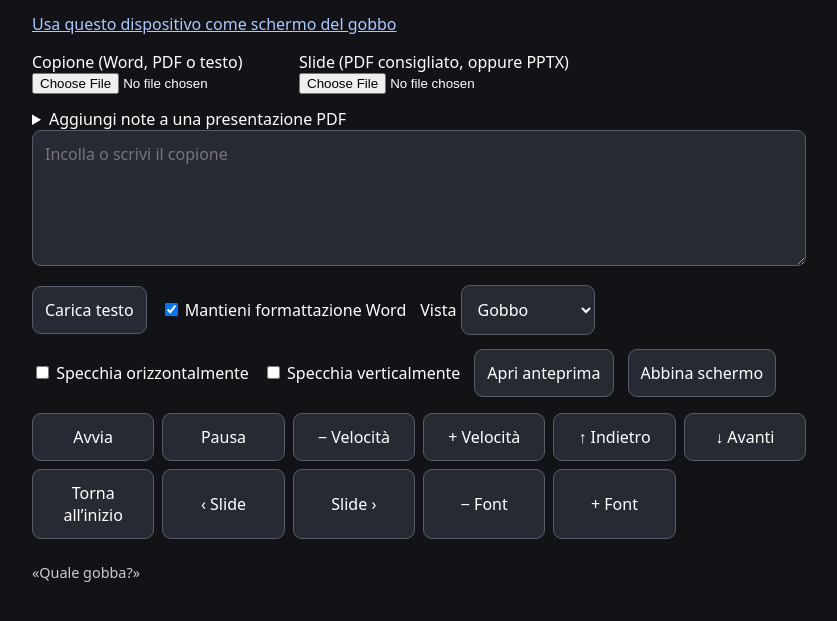
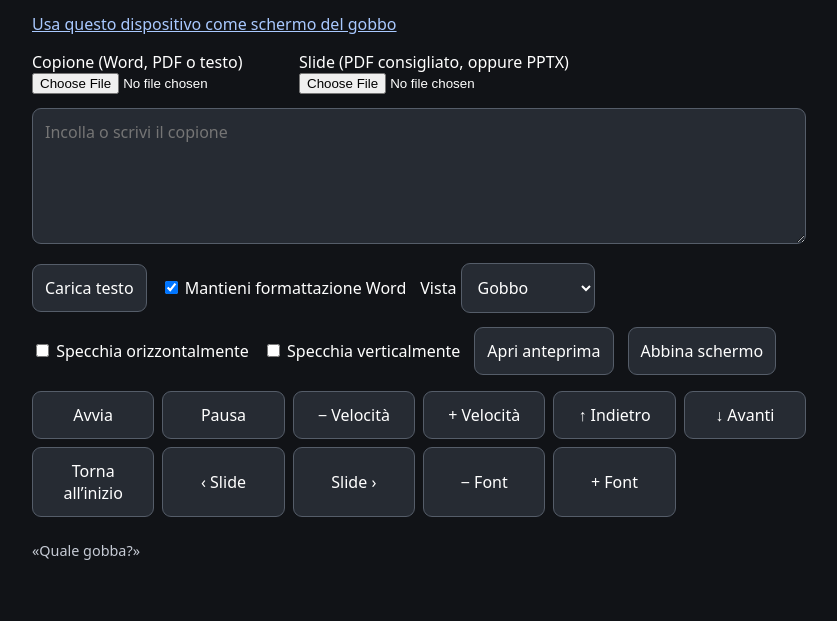
Before and after one commit to loreska/Igor, a website: page public/index.html in a window 1280 px wide. Shown: the part 169-790 px from the top of the page, without its empty margins (221-1058 px from the left). Drawn offline with Linux system fonts and the light colour scheme.

Commit message:
Rimuovi l’importazione separata delle note PDF

```diff
--- a/public/index.html
+++ b/public/index.html
@@ -15,7 +15,6 @@
 <p>Su hotspot puoi annullare e caricare un PDF, oppure scaricare il convertitore quando sei su Wi-Fi.</p>
 <div class="row"><button value="cancel" autofocus>Annulla</button><button value="download">Scarica e converti</button></div>
 </form></dialog>
-<details><summary>Aggiungi note a una presentazione PDF</summary><label>Note del relatore (.pptx) <input id="notesFile" type="file" accept=".pptx"></label></details>
 <textarea id="draft" rows="5" placeholder="Incolla o scrivi il copione"></textarea>
 <div class="row"><button id="apply">Carica testo</button><label><input type="checkbox" id="styled" checked> Mantieni formattazione Word</label><label>Vista <select id="view"><option value="text">Gobbo</option><option value="slide">Slide</option><option value="both">Slide + note</option><option value="notes">Solo note</option></select></label></div>
 <div class="row"><label><input type="checkbox" id="mirrorX"> Specchia orizzontalmente</label><label><input type="checkbox" id="mirrorY"> Specchia verticalmente</label><button id="launch">Apri anteprima</button><button id="pair">Abbina schermo</button></div>
```
